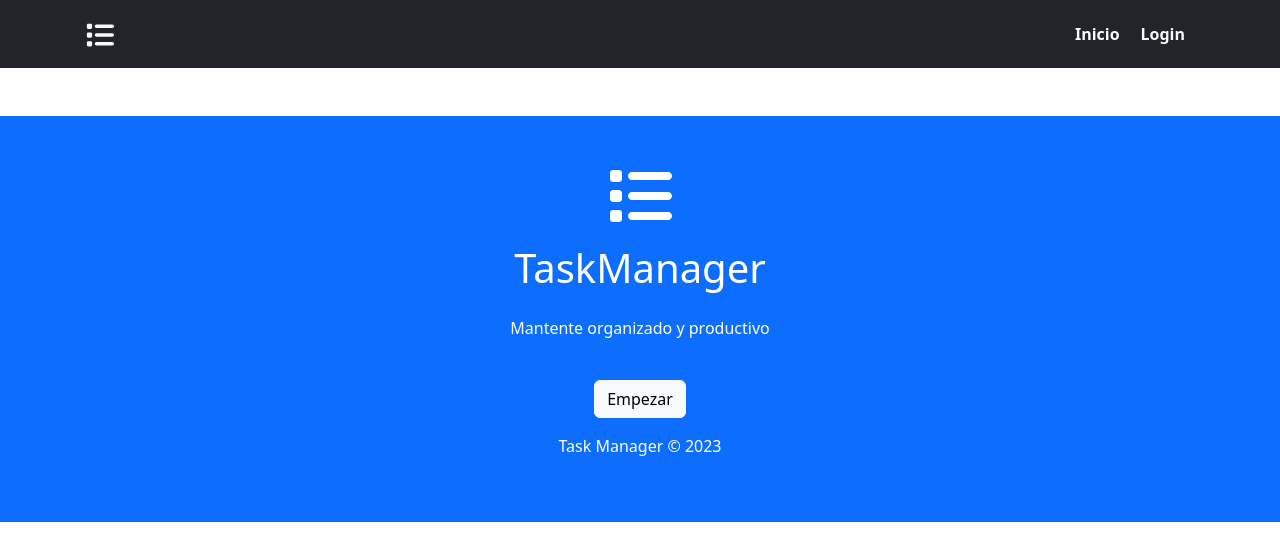
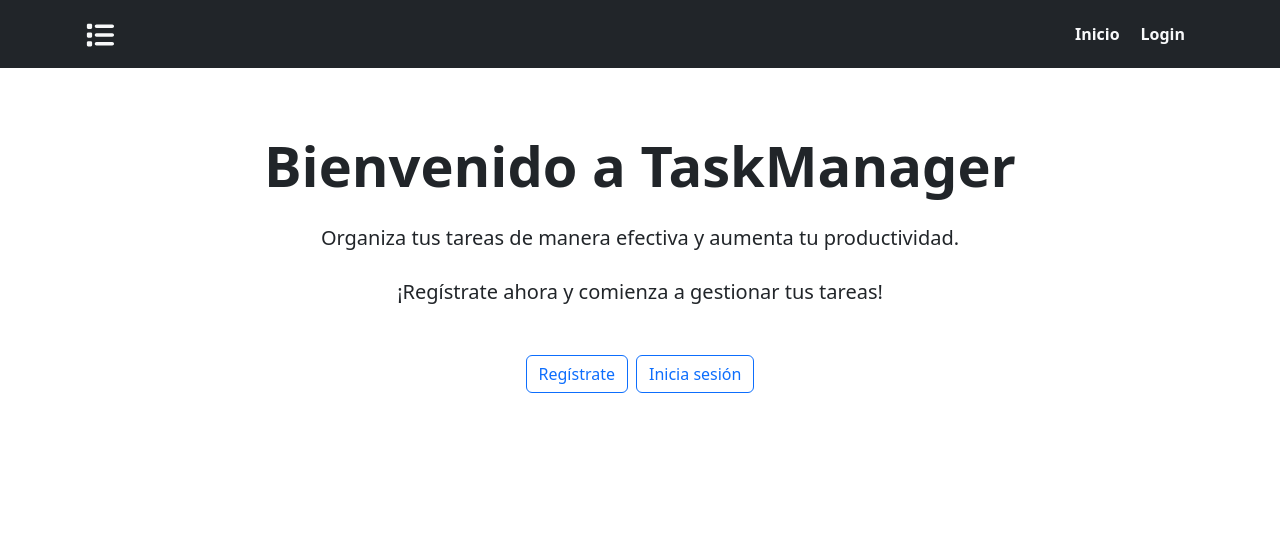
Before and after one commit to carlos060798/frontTodo, a React (Vite) app: page / in a window 1280 px wide. Shown: the top 560 px of the page. Built offline with nearby package versions, Linux system fonts and the light colour scheme.

Commit message:
version 1

```diff
--- a/src/App.jsx
+++ b/src/App.jsx
@@ -2,7 +2,6 @@ import { BrowserRouter, Route, Routes } from "react-router-dom";
 import './App.css';
 import 'bootstrap/dist/css/bootstrap.min.css';
 import PageInicio from "./pages/layaut";
-import Nosotros from "./pages/About";
 import LayautAdmin from "./componetes/Admin";
 import Home from "./pages/Inicio";
 import Perfils from "./componetes/generales/Perfil";
@@ -20,7 +19,7 @@ function App() {
           <Route index element={<Home />} />
           <Route path="/inicio" element={<Home />} />
           <Route path="/Registro" element={<RegistroUser />} />
-          <Route path="/about" element={<Nosotros />} />
+
           <Route path="/login" element={<Section />} />
         </Route>
         <Route path="user" element={<RutaPrivada element={<LayautAdmin />} />}>
--- a/src/componetes/generales/Registro.jsx
+++ b/src/componetes/generales/Registro.jsx
@@ -11,26 +11,21 @@ function RegistroUser() {
   } = useRegistrarUser();
 
  return (
-    <div
-      className="container my-5"
-      style={{
-        background: "linear-gradient(to bottom, #f0f4fd, #dfe6ed)",
-        borderRadius: "15px",
-        padding: "20px",
-        boxShadow: "0px 0px 10px 0px rgba(0,0,0,0.2)",
-      }}
+    <div className="container my-3">
+      <div className="row justify-content-center">
+        <div className="col-md-8 col-lg-4 text-center">
+          <form
+            className="p-4 p-md-5 border rounded-3 bg-dark text-light"
+            onSubmit={handleRegistro}
           >
-      <h1 className="text-center fw-bold text-primary">Registrarse</h1>
-      <form onSubmit={handleRegistro}>
-        <div className="row justify-content-center">
-          <div className="col-12 col-md-6">
+            <h1 className="fs-3 text-ligth mb-3 fw-bold">Registrarse</h1>
             <div className="mb-3">
               <label htmlFor="nombre" className="form-label">
                 Nombres
               </label>
               <input
                 type="text"
-                className="form-control"
+                className="form-control bg-dark text-light"
                 name="nombre"
                 value={formData.nombre}
                 onChange={handleChange}
@@ -42,7 +37,7 @@ function RegistroUser() {
               </label>
               <input
                 type="email"
-                className="form-control"
+                className="form-control bg-dark text-light"
                 name="email"
                 value={formData.email}
                 onChange={handleChange}
@@ -54,22 +49,22 @@ function RegistroUser() {
               </label>
               <input
                 type="password"
-                className="form-control"
+                className="form-control bg-dark text-light"
                 name="password"
                 value={formData.password}
                 onChange={handleChange}
               />
             </div>
-          </div>
-        </div>
             <div className="text-center">
-          <button type="submit" className="btn btn-primary">
+              <button type="submit" className="btn btn-info">
                 Registrarse
               </button>
             </div>
           </form>
           {alerta.msg && <Alerta alerta={alerta} />}
         </div>
+      </div>
+    </div>
   );
 }
 
--- a/src/pages/About.jsx
+++ /dev/null
@@ -1,62 +0,0 @@
-import React from 'react';
-import { Link } from 'react-router-dom';
-import {  Button } from 'react-bootstrap';
-import { FontAwesomeIcon } from '@fortawesome/react-fontawesome';
-import { faList } from '@fortawesome/free-solid-svg-icons';
-
-
-function Nosotros() {
-  return (
-    <>
-        <>
-      <div className="mt-5">
-      <div className="mt-5">
-      <div className="bg-primary text-white text-center py-5 mt-3rem">
-        <h1 className="text-xl fw-bolder"> <FontAwesomeIcon icon={faList} size="1x" className='mx-1' />TASMANAGER</h1>
-        <p className="text-xl mt-4">Mantente organizado y productivo</p>
-        <Link to="/Registro" className="mt-4">
-          <Button variant="light" className="mt-4">Empezar</Button>
-        </Link>
-      </div>
-    </div>
-
-      <div className="container mt-5">
-        <div className="row">
-          <div className="col-md-8">
-            <h2 className="text-2xl font-bold">Acerca del Gestor de Tareas</h2>
-            <p className="mt-4">
-              Lorem ipsum dolor sit amet, consectetur adipiscing elit. Sed at ligula ut turpis auctor scelerisque. Nulla
-              facilisi. In eget arcu id ligula posuere bibendum. Aliquam ut vulputate lacus.
-            </p>
-            <p className="mt-4">
-              Phasellus quis lectus in massa fermentum pharetra. In nec arcu eu felis consectetur fringilla. Duis eu
-              massa consectetur, viverra ipsum vitae, dapibus lorem. Donec pharetra rhoncus metus non vestibulum.
-            </p>
-          </div>
-
-          <div className="col-md-4">
-            <h2 className="text-2xl font-bold">Características Clave</h2>
-            <hr className="mt-4" />
-            <ul className="mt-4 list-unstyled">
-              <li>Creación y gestión de tareas</li>
-              <li>Configuración de prioridad y fecha de vencimiento</li>
-              <li>Asignación de tareas a miembros del equipo</li>
-              <li>Actualizaciones y notificaciones en tiempo real</li>
-              <li>Seguimiento de progreso e informes</li>
-            </ul>
-          </div>
-        </div>
-      </div>
-
-      <div className="bg-primary text-white text-center py-3">
-      <h3 className="text-xl fw-bolder"> <FontAwesomeIcon icon={faList} size="1x" className='mx-1' />TASMANAGER</h3>
-        <p className="font-semibold text-2xl">Gestor de Tareas © 2023</p>
-      </div>
-    </div>
-    </>
-
- </>
-  );
-}
-
-export default Nosotros;
--- a/src/pages/Inicio.jsx
+++ b/src/pages/Inicio.jsx
@@ -1,23 +1,29 @@
-import { Button, Container } from 'react-bootstrap';
-import { FontAwesomeIcon } from '@fortawesome/react-fontawesome';
-import { faList } from '@fortawesome/free-solid-svg-icons';
-import { Link } from 'react-router-dom';
+import { Button, Container } from "react-bootstrap";
+import { FontAwesomeIcon } from "@fortawesome/react-fontawesome";
+import { faList } from "@fortawesome/free-solid-svg-icons";
+import { Link } from "react-router-dom";
 
 const Home = () => {
   return (
-    <div className="mt-5">
-      <div className="bg-primary text-white text-center py-5 mt-3rem">
-        <FontAwesomeIcon icon={faList} size="4x" className="mb-3" />
-        <h1 className="text-xl font-bold">TaskManager</h1>
-        <p className="text-xl mt-4">Mantente organizado y productivo</p>
-        <Link to="/Registro" className="mt-4">
-          <Button variant="light" className="mt-4">Empezar</Button>
-        </Link>
-        <div className="text-white text-center py-3 mt-8">
-          <p className="font-semibold text-xl mb-0">Task Manager &copy; 2023</p>
-        </div>
+    <section className="bg-ligth py-5">
+      <div className="container text-center">
+        <h1 className="display-4 fw-bold mb-4">Bienvenido a TaskManager</h1>
+        <p className="lead mb-4">
+          Organiza tus tareas de manera efectiva y aumenta tu productividad.
+        </p>
+        <p className="lead">
+          ¡Regístrate ahora y comienza a gestionar tus tareas!
+        </p>
+        <div className="mt-5">
+          <Link to="/Registro" className="btn btn-outline-primary me-2">
+            Regístrate
+          </Link>
+          <Link to="/login" className="btn btn-outline-primary">
+            Inicia sesión
+          </Link>
       </div>
-    </div>
+      </div>
+    </section>
   );
 };
 
```
Also changed, not shown: src/pages/Acount.jsx (deleted, +0 -7 lines). Lines whose indentation alone changed are shown as unchanged.
